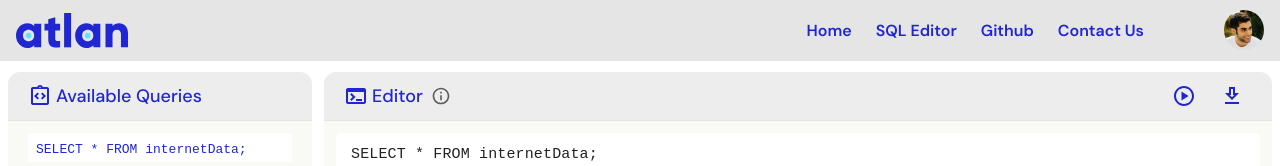
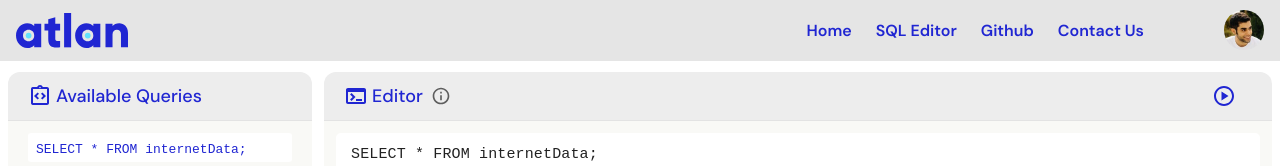
Before and after one commit to roshanchatei/query-forge, a React (Create React App) app: page /editor in a window 1280 px wide. Shown: the top 166 px of the page. Built offline with nearby package versions, Linux system fonts and the light colour scheme.

Commit message:
added loader

```diff
--- a/src/App.js
+++ b/src/App.js
@@ -2,9 +2,10 @@ import React, { Suspense, lazy } from "react";
 import { Route, Routes, Link } from 'react-router-dom';
 import Navbar from "./components/Navbar";
 import {Box} from "@mui/material";
+import Loader from "./components/Loader";
 
-const Home = lazy(() => import("./page-components/home/Home"));
-const Editor = lazy(() => import("./page-components/editor/Editor"));
+const Home = lazy(() => import("./pages/Home"));
+const Editor = lazy(() => import("./pages/Editor"));
 
 
 function App() {
@@ -14,7 +15,7 @@ function App() {
               <Navbar />
               <Suspense
                   fallback={
-                      <div>Loading ... </div>
+                      <Loader />
                   }
               >
                   <Routes>
--- /dev/null
+++ b/src/components/Loader.jsx
@@ -0,0 +1,13 @@
+import {Box, CircularProgress  } from "@mui/material";
+const Loader = () =>  {
+
+    return (
+        <>
+            <Box width={"100%"} height={"83vh"} display={"flex"} alignItems={"center"} justifyContent={"center"}>
+                <CircularProgress color={"primary"} size={50} />
+            </Box>
+        </>
+    );
+}
+
+export default Loader;
--- a/src/page-components/editor/QueryEditor.jsx
+++ b/src/page-components/editor/QueryEditor.jsx
@@ -30,16 +30,16 @@ const QueryEditor = ({selectedQueryId, setQueryOutput}) =>  {
                             </IconButton>
                         </Tooltip>
                         <Box ml={1} />
-                        <CSVLink
-                            data={jsonData}
-                            filename={"dataOutput.csv"}
-                        >
-                            <Tooltip title="Export" arrow>
-                                <IconButton>
-                                    <DownloadOutlinedIcon color={"primary"} />
-                                </IconButton>
-                            </Tooltip>
-                        </CSVLink>
+                        {/*<CSVLink*/}
+                        {/*    data={jsonData}*/}
+                        {/*    filename={"dataOutput.csv"}*/}
+                        {/*>*/}
+                        {/*    <Tooltip title="Export" arrow>*/}
+                        {/*        <IconButton>*/}
+                        {/*            <DownloadOutlinedIcon color={"primary"} />*/}
+                        {/*        </IconButton>*/}
+                        {/*    </Tooltip>*/}
+                        {/*</CSVLink>*/}
 
                     </Box>
                 </Box>
--- a/src/page-components/editor/Editor.jsx
+++ b/src/pages/Editor.jsx
@@ -1,8 +1,8 @@
 import { useState } from 'react';
 import {Grid, Hidden, Box } from "@mui/material";
-import AvailableQueries from "./AvailableQueries";
-import QueryEditor from "./QueryEditor";
-import QueryOutput from "./QueryOutput";
+import AvailableQueries from "../page-components/editor/AvailableQueries";
+import QueryEditor from "../page-components/editor/QueryEditor";
+import QueryOutput from "../page-components/editor/QueryOutput";
 const Editor = () =>  {
 
     const [executionTime, setExecutionTime] = useState(null);
```
Also changed, not shown: src/pages/Home.jsx (renamed from src/page-components/home/Home.jsx).
